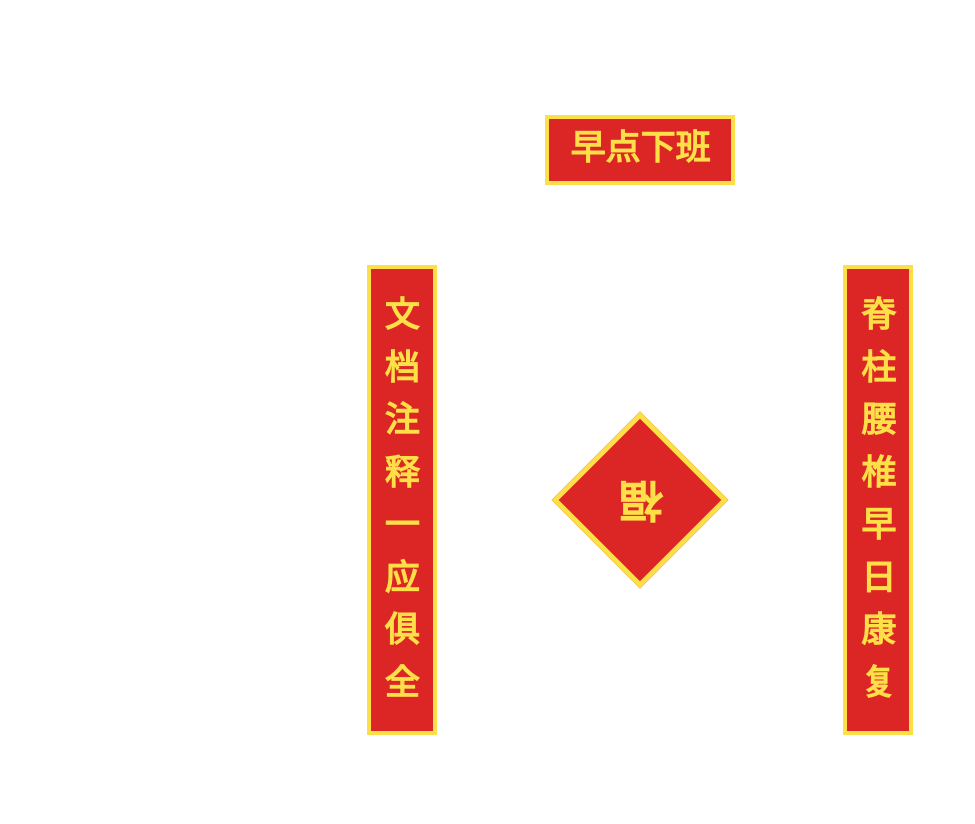
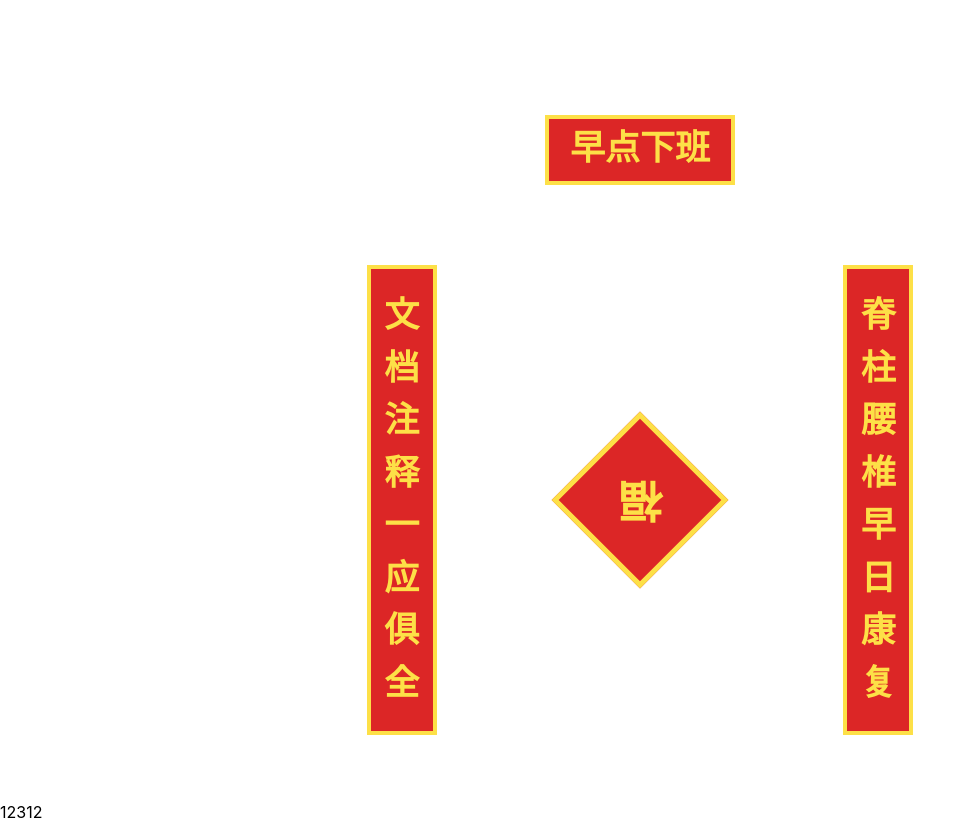
Before and after one commit to SHUAXINDIARY/Toys, a Next.js app: page /couplet in a window 1280 px wide. Shown: the whole page, without its empty margins (0-975 px from the left). Before the commit the page ends 800 px from the top, so only its background shows below. Built offline with nearby package versions, Linux system fonts and the light colour scheme; a web font is replaced by a local one.

Commit message:
feat: add layout

```diff
--- /dev/null
+++ b/layouts/BackUp/index.tsx
@@ -0,0 +1,22 @@
+import { ReactNode } from "react";
+
+interface BackUpProps {
+  children?: ReactNode;
+  backNode?: ReactNode;
+}
+
+const BackBtn = () => {
+  return <button>back up</button>;
+};
+const BackUp = ({ children, backNode }: BackUpProps) => {
+  return (
+    <div className="w-screen h-screen">
+      <div>{children}</div>
+      <div className="absolute right-0 bottom-0 text-red-600">
+        {/* <div>{backNode || BackBtn()}</div> */}
+        12312
+      </div>
+    </div>
+  );
+};
+export default BackUp;
--- a/pages/_app.tsx
+++ b/pages/_app.tsx
@@ -1,8 +1,16 @@
-import '../styles/globals.css'
-import type { AppProps } from 'next/app'
+import type { AppProps } from "next/app";
+import { ReactElement, ReactNode } from "react";
+import "../styles/globals.css";
 
-function MyApp({ Component, pageProps }: AppProps) {
-  return <Component {...pageProps} />
+type AppPropsWithLayout = AppProps & {
+  Component: {
+    getLayout?: (page: ReactElement) => ReactNode;
+  };
+};
+
+function MyApp({ Component, pageProps }: AppPropsWithLayout) {
+  const getLayout = Component.getLayout || ((page: ReactElement) => page);
+  return getLayout(<Component {...pageProps} />);
 }
 
-export default MyApp
+export default MyApp;
--- a/pages/couplet.tsx
+++ b/pages/couplet.tsx
@@ -1,8 +1,7 @@
 import { Fireworks } from "fireworks-js/dist/react";
-import { NextPage } from "next";
-import { CSSProperties } from "react";
+import { CSSProperties, ReactElement } from "react";
 import Typewriter from "typewriter-effect";
-
+import BackUp from "../layouts/BackUp";
 const commSty = {
   font: "text-center text-yellow-300 text-[35px] font-bold",
   bg: "bg-red-600 border-yellow-300 border-4 m-auto",
@@ -24,7 +23,7 @@ const fireWorkStyle: CSSProperties = {
 const _TypeWriter = (text: string, className: string, time: number) => {
   return (
     <Typewriter
-          onInit={typewriter => {
+      onInit={(typewriter) => {
         typewriter
           .pauseFor(time)
           .typeString(text)
@@ -41,7 +40,7 @@ const _TypeWriter = (text: string, className: string, time: number) => {
   );
 };
 
-const Couplet: NextPage = () => {
+const Couplet = () => {
   const { top, left, right } = {
     top: "早点下班",
     left: "文档注释一应俱全",
@@ -62,13 +61,7 @@ const Couplet: NextPage = () => {
           <div
             className={`w-[70px] h-[470px] flex flex-col justify-center ${commSty.font} ${commSty.bg} leftText`}
           >
-                    <p>
-                        {_TypeWriter(
-                            left,
-                            ".leftText .Typewriter__cursor",
-                            0
-                        )}
-                    </p>
+            <p>{_TypeWriter(left, ".leftText .Typewriter__cursor", 0)}</p>
           </div>
           <div
             className={`${commSty.bg} ${commSty.font} h-[100px] w-[100px] rotate-[135deg] flex justify-center items-center scale-125`}
@@ -78,19 +71,17 @@ const Couplet: NextPage = () => {
           <div
             className={`w-[70px] h-[470px] flex flex-col justify-center ${commSty.font} ${commSty.bg} rightText`}
           >
-                    <p>
-                        {_TypeWriter(
-                            right,
-                            ".rightText .Typewriter__cursor",
-                            1500
-                        )}
-                    </p>
+            <p>{_TypeWriter(right, ".rightText .Typewriter__cursor", 1500)}</p>
           </div>
         </div>
       </div>
       <Fireworks options={fireWorkOptions} style={fireWorkStyle} />
     </div>
   );
-}
+};
 
-export default Couplet
+export default Couplet;
+
+Couplet.getLayout = (page: ReactElement) => {
+  return <BackUp>{page}</BackUp>;
+};
--- a/pages/index.tsx
+++ b/pages/index.tsx
@@ -62,7 +62,6 @@ const Home: NextPage = () => {
           <a href="https://github.com/SHUAXINDIARY">
             <div className={styles.card}>
               <h2>Github &rarr;</h2>
-              <p>{/* My github home page. */}</p>
             </div>
           </a>
         </div>
```
Lines whose indentation alone changed are shown as unchanged.
